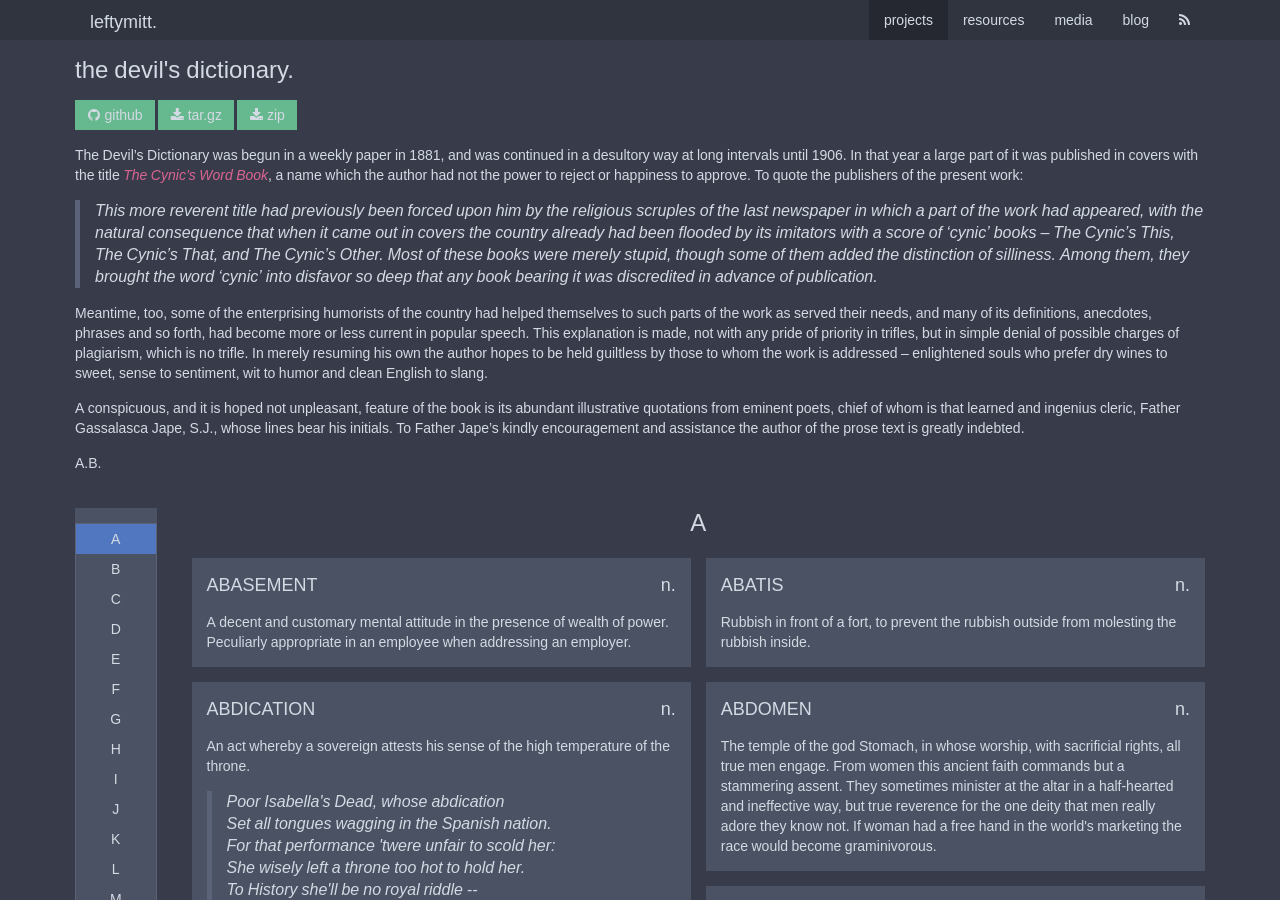
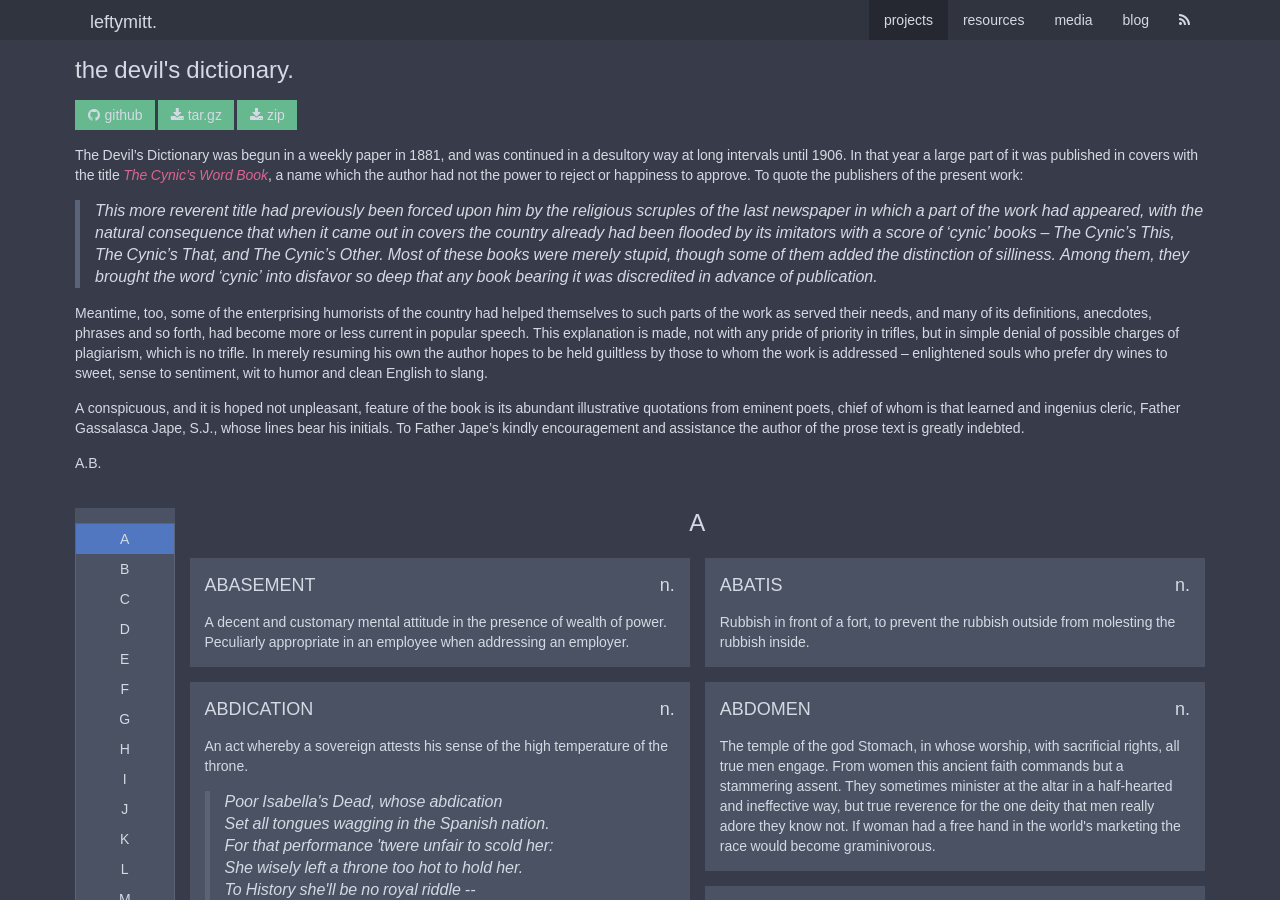
Before and after one commit to leftymitt/leftymitt.com, a Jekyll site: the page built from _projects/devils-dictionary.md, in a window 1280 px wide and 900 px high. Built offline with Jekyll 4.4.1, drawn with Linux system fonts in a browser that asks for light colours.

Commit message:
tweak gutter width and smoothscroll offset in dictionary

```diff
--- a/_projects/devils-dictionary.md
+++ b/_projects/devils-dictionary.md
@@ -30,23 +30,23 @@ To Father Jape's kindly encouragement and assistance the author of the prose tex
 
 A.B.
 
-<div class="uk-grid">
+<div class="uk-grid uk-grid-small">
 
-<div class="uk-width-1-5 uk-width-small-1-6 uk-width-medium-1-10">
+<div class="uk-width-1-5 uk-width-small-1-10 uk-width-medium-1-10">
 	<br>
 	<div data-uk-sticky="{top:50}" class="uk-panel uk-panel-box">
 		<ul class="uk-scrollable-box uk-nav-side uk-nav uk-nav-parent-icon"
 			 data-uk-scrollspy-nav="{closest:'li', topoffset:-250}" data-uk-nav>
 			{% for letter in site.data.devils-dictionary.dictionary %}
 			<li class="uk-text-center"><a href="#section-{{ letter.letter }}"
-					data-uk-smooth-scroll="{offset:40}">{{ letter.letter }}
+					data-uk-smooth-scroll="{offset:50}">{{ letter.letter }}
 			</a></li>
 			{% endfor %}
 		</ul>
 	</div>
 </div>
 
-<div class="uk-width-4-5 uk-width-small-5-6 uk-width-medium-9-10">
+<div class="uk-width-4-5 uk-width-small-9-10 uk-width-medium-9-10">
 	{% for letter in site.data.devils-dictionary.dictionary %}
 	<br>
 	<div class="uk-h2 uk-text-center" id="section-{{ letter.letter}}">
```
